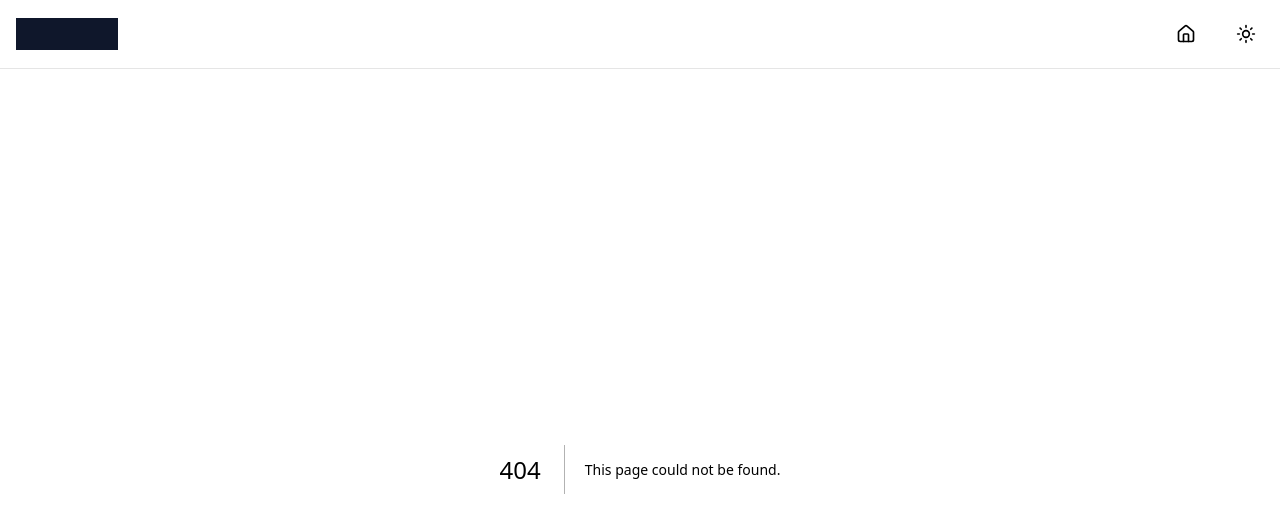
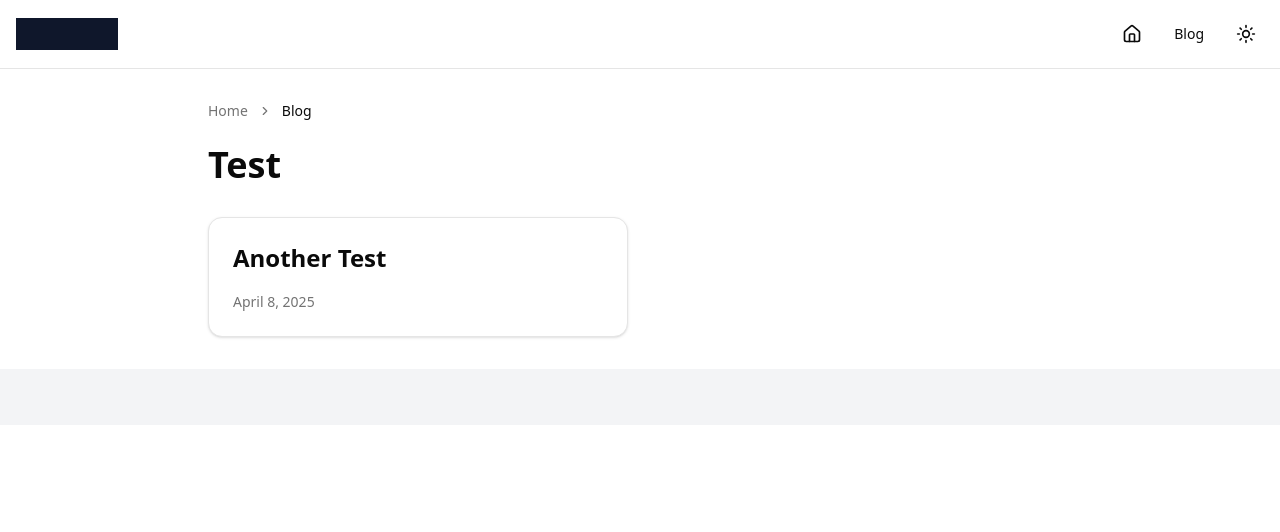
Before and after one commit to emerson000/emerson.sh, a Next.js app: page /blog/tags/test in a window 1280 px wide. Before the commit this address had no page. Shown: the top 532 px of the page. Built offline with nearby package versions, Linux system fonts and the light colour scheme; some icons are missing.

Commit message:
feat: tag support

```diff
--- a/app/[contentType]/[slug]/page.tsx
+++ b/app/[contentType]/[slug]/page.tsx
@@ -1,9 +1,9 @@
 import { getPostBySlug, getContentTypes, getAllPosts } from '../../lib/mdx';
 import { notFound } from 'next/navigation';
-import { MDXProvider } from '../../components/mdx/MDXProvider';
-import { ContentBreadcrumb } from '../../components/ContentBreadcrumb';
+import { MDXProvider } from '@/app/components/mdx/MDXProvider';
+import { ContentBreadcrumb } from '@/app/components/ContentBreadcrumb';
 import { Metadata } from 'next';
-
+import { TagBadge } from '@/app/components/TagBadge';
 // Function to extract image URLs from MDX content
 function extractImagesFromMDX(content: string): string[] {
   const imageRegex = /!\[.*?\]\((.*?)\)/g;
@@ -58,6 +58,14 @@ type PageProps = {
 
 export default async function ContentPage({ params }: PageProps) {
   const { contentType, slug } = await params;
+
+  const contentTypes = getContentTypes();
+  const contentTypeExists = contentTypes.some(type => type.name === contentType);
+
+  if (!contentTypeExists) {
+    notFound();
+  }
+
   const post = getPostBySlug(slug, contentType);
 
   if (!post) {
@@ -67,7 +75,8 @@ export default async function ContentPage({ params }: PageProps) {
   return (
     <article className="max-w-4xl mx-auto px-4 py-8">
       <ContentBreadcrumb contentType={contentType} post={post} />
-      <header className="mb-8">
+      <header className="mb-8 flex justify-between items-end">
+        <div>
           <h1 className="text-4xl font-bold mb-2">{post.title}</h1>
           {post.show_dates !== false && (
             <time className="text-gray-500">
@@ -78,6 +87,16 @@ export default async function ContentPage({ params }: PageProps) {
               })}
             </time>
           )}
+        </div>
+        <div>
+          {post.tags && post.tags.length > 0 && (
+            <div className="flex flex-wrap gap-2">
+              {post.tags.map((tag) => (
+                <TagBadge key={tag} tag={tag} contentType={contentType} />
+              ))}
+            </div>
+          )}
+        </div>
       </header>
       <div className="prose prose-lg max-w-none">
         <MDXProvider source={post.content} />
--- a/app/[contentType]/page.tsx
+++ b/app/[contentType]/page.tsx
@@ -1,6 +1,7 @@
 import { getAllPosts, getContentTypes } from '../lib/mdx';
 import { BlogCard } from '../components/BlogCard';
 import { ContentBreadcrumb } from '../components/ContentBreadcrumb';
+import { TagBadge } from '../components/TagBadge';
 import { notFound } from 'next/navigation';
 import { Metadata } from 'next';
 
@@ -41,10 +42,22 @@ export default async function ContentTypePage({ params }: PageProps) {
     notFound();
   }
 
+  // Extract unique tags from all posts
+  const uniqueTags = Array.from(
+    new Set(posts.flatMap(post => post.tags || []))
+  ).sort();
+
   return (
     <div className="max-w-4xl mx-auto px-4 py-8">
       <ContentBreadcrumb contentType={contentType} />
-      <h1 className="text-4xl font-bold mb-8 capitalize">{contentType}</h1>
+      <h1 className="text-4xl font-bold mb-4 capitalize">{contentType}</h1>
+      {uniqueTags.length > 0 && (
+        <div className="flex flex-wrap gap-2 mb-8">
+          {uniqueTags.map((tag) => (
+            <TagBadge key={tag} tag={tag} contentType={contentType} />
+          ))}
+        </div>
+      )}
       <div className="grid gap-6 grid-cols-1 md:grid-cols-2">
         {posts.map((post) => (
           <BlogCard key={post.slug} post={post} />
--- /dev/null
+++ b/app/[contentType]/tags/[tag]/page.tsx
@@ -0,0 +1,82 @@
+import { getAllPosts, getContentTypes } from '../../../lib/mdx';
+import { BlogCard } from '../../../components/BlogCard';
+import { ContentBreadcrumb } from '../../../components/ContentBreadcrumb';
+import { notFound } from 'next/navigation';
+import { Metadata } from 'next';
+
+export async function generateMetadata({ params }: { params: Promise<{ contentType: string; tag: string }> }): Promise<Metadata> {
+  const { contentType, tag } = await params;
+  const posts = getAllPosts(contentType, tag);
+
+  if (!posts.length) {
+    return {
+      title: 'Not Found',
+    };
+  }
+
+  const capitalizedContentType = contentType.charAt(0).toUpperCase() + contentType.slice(1);
+  const capitalizedTag = tag.charAt(0).toUpperCase() + tag.slice(1);
+
+  return {
+    title: `${capitalizedTag} | ${capitalizedContentType} | emerson`,
+    description: `Browse ${contentType} tagged with ${tag}`,
+  };
+}
+
+export async function generateStaticParams() {
+  const contentTypes = getContentTypes();
+  const params: Array<{ contentType: string; tag: string }> = [];
+
+  for (const type of contentTypes) {
+    const posts = getAllPosts(type.name);
+    const tags = new Set<string>();
+
+    // Collect all unique tags
+    posts.forEach(post => {
+      post.tags?.forEach(tag => tags.add(tag));
+    });
+
+    // Generate params for each tag
+    tags.forEach(tag => {
+      params.push({
+        contentType: type.name,
+        tag: tag.toLowerCase(),
+      });
+    });
+  }
+
+  return params;
+}
+
+type PageProps = {
+  params: Promise<{ contentType: string; tag: string }>;
+};
+
+export default async function TagPage({ params }: PageProps) {
+  const { contentType, tag } = await params;
+  // Convert URL tag to lowercase for consistency
+  const lowercaseTag = tag.toLowerCase();
+  const posts = getAllPosts(contentType, lowercaseTag);
+
+  if (!posts.length) {
+    notFound();
+  }
+
+  // Find the original tag case from the first post that has this tag
+  const originalTag = posts[0].tags?.find(t => t.toLowerCase() === lowercaseTag) || tag;
+  const capitalizedTag = originalTag.charAt(0).toUpperCase() + originalTag.slice(1);
+
+  return (
+    <div className="max-w-4xl mx-auto px-4 py-8">
+      <ContentBreadcrumb contentType={contentType} />
+      <h1 className="text-4xl font-bold mb-8">
+        {capitalizedTag}
+      </h1>
+      <div className="grid gap-6 grid-cols-1 md:grid-cols-2">
+        {posts.map((post) => (
+          <BlogCard key={post.slug} post={post} />
+        ))}
+      </div>
+    </div>
+  );
+}
--- /dev/null
+++ b/app/components/TagBadge.tsx
@@ -0,0 +1,17 @@
+import Link from 'next/link';
+import { Badge } from '@/components/ui/badge';
+
+interface TagBadgeProps {
+  tag: string;
+  contentType: string;
+}
+
+export function TagBadge({ tag, contentType }: TagBadgeProps) {
+  return (
+    <Link href={`/${contentType}/tags/${tag.toLowerCase()}`}>
+      <Badge variant="outline" className="hover:bg-accent transition-colors">
+        {tag}
+      </Badge>
+    </Link>
+  );
+}
--- a/app/lib/mdx.ts
+++ b/app/lib/mdx.ts
@@ -20,6 +20,7 @@ export type Post = {
   excerpt?: string;
   contentType: string;
   show_dates?: boolean;
+  tags?: string[];
 };
 
 export function getContentTypes({ filterNav = false }: { filterNav?: boolean } = {}): ContentType[] {
@@ -61,7 +62,7 @@ export function getContentTypes({ filterNav = false }: { filterNav?: boolean } =
   return contentTypes.sort((a, b) => a.order - b.order);
 }
 
-export function getAllPosts(contentType?: string): Post[] {
+export function getAllPosts(contentType?: string, tag?: string): Post[] {
   const contentTypes = contentType ? [contentType] : getContentTypes().map(type => type.name);
   const allPostsData: Post[] = [];
 
@@ -108,14 +109,23 @@ export function getAllPosts(contentType?: string): Post[] {
           content,
           excerpt: data.excerpt,
           contentType: type,
-          show_dates: showDates
+          show_dates: showDates,
+          tags: data.tags || []
         };
       });
 
     allPostsData.push(...typePosts);
   }
 
-  const sortedPosts = allPostsData.sort((a, b) => moment.utc(b.date).diff(moment.utc(a.date)));
+  let filteredPosts = allPostsData;
+  if (tag) {
+    const lowercaseTag = tag.toLowerCase();
+    filteredPosts = filteredPosts.filter(post =>
+      post.tags?.some(t => t.toLowerCase() === lowercaseTag)
+    );
+  }
+
+  const sortedPosts = filteredPosts.sort((a, b) => moment.utc(b.date).diff(moment.utc(a.date)));
   return sortedPosts;
 }
 
--- /dev/null
+++ b/app/not-found.tsx
@@ -0,0 +1,18 @@
+import Link from 'next/link';
+
+export default function NotFound() {
+  return (
+    <div className="min-h-[60vh] flex flex-col items-center justify-center px-4">
+      <h1 className="text-4xl font-bold mb-4">404 - Page Not Found</h1>
+      <p className="text-lg text-muted-foreground mb-8 text-center">
+        The page you&apos;re looking for doesn&apos;t exist or has been moved.
+      </p>
+      <Link
+        href="/"
+        className="inline-flex items-center justify-center rounded-md text-sm font-medium ring-offset-background transition-colors focus-visible:outline-none focus-visible:ring-2 focus-visible:ring-ring focus-visible:ring-offset-2 disabled:pointer-events-none disabled:opacity-50 bg-primary text-primary-foreground hover:bg-primary/90 h-10 px-4 py-2"
+      >
+        Return Home
+      </Link>
+    </div>
+  );
+}
--- a/content/blog/_index.mdx
+++ b/content/blog/_index.mdx
@@ -1,3 +1,4 @@
 ---
 order: 1
+nav: true
 ---
--- a/content/blog/another-test.mdx
+++ b/content/blog/another-test.mdx
@@ -1,6 +1,8 @@
 ---
 title: Another Test
 date: 2025-04-08
+tags:
+  - Test
 ---
 
 This is another test.
```
Lines whose indentation alone changed are shown as unchanged.
